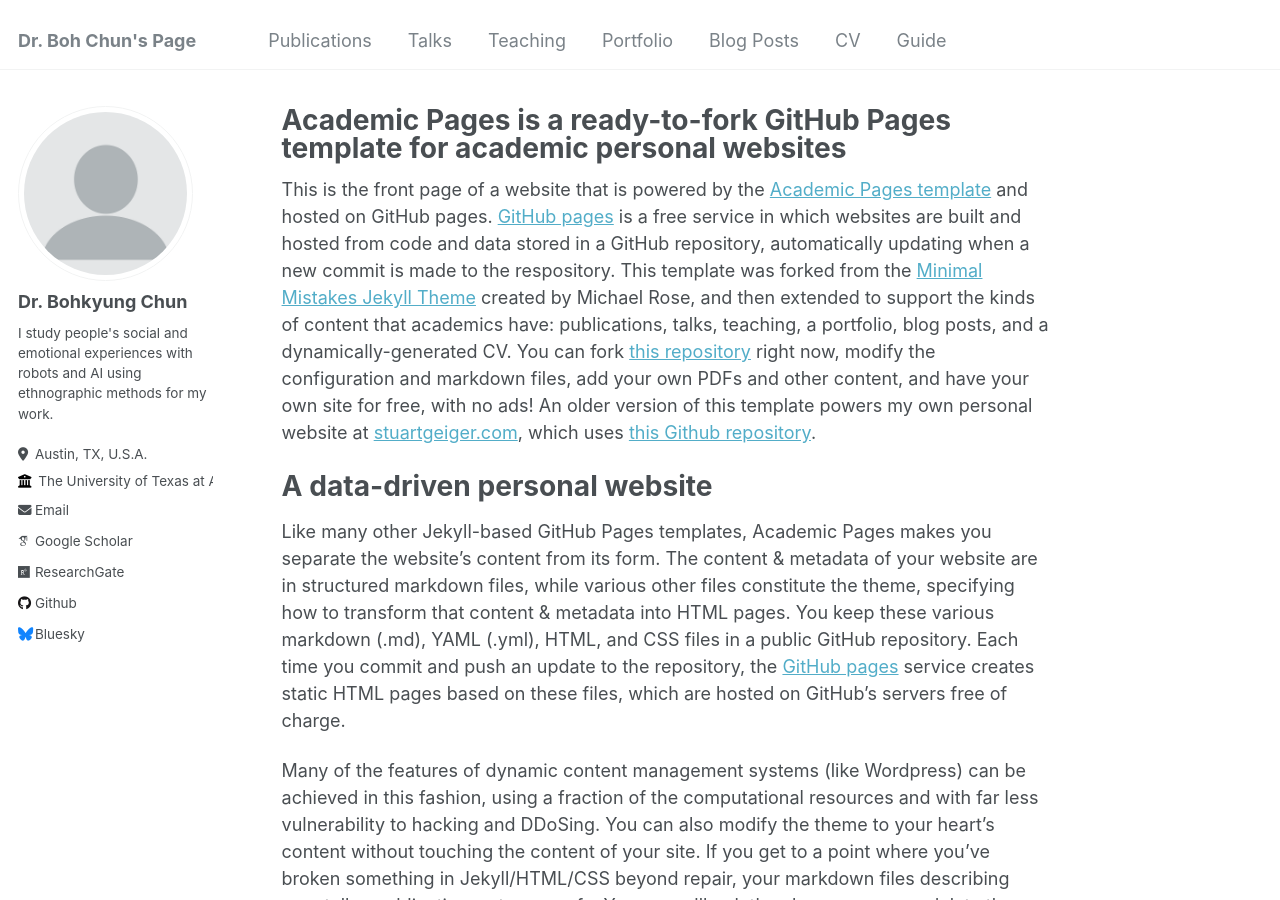
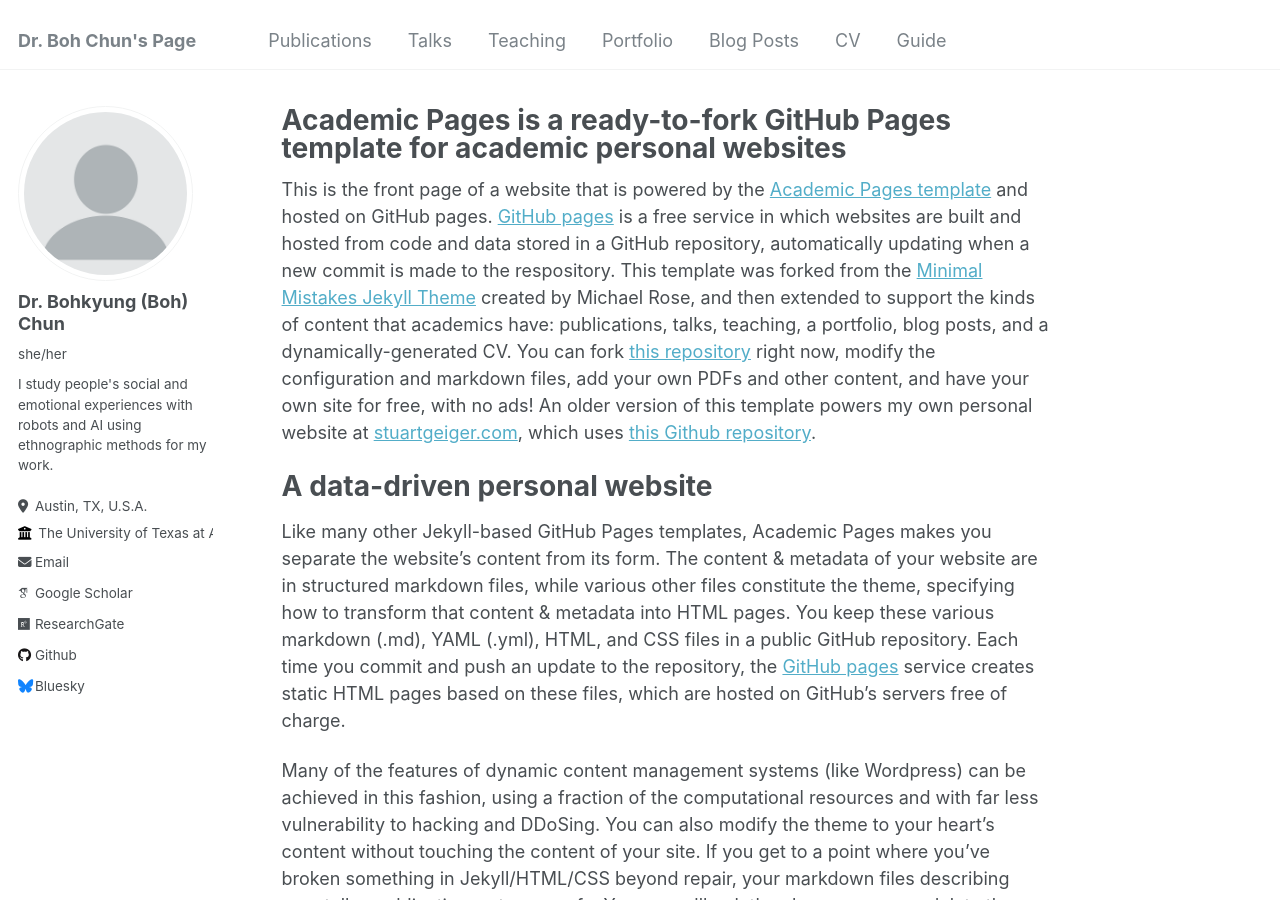
Before and after one commit to bohchun/bohchun.github.io, a Jekyll site: the page built from _pages/about.md, in a window 1280 px wide and 900 px high. Built offline with Jekyll 4.4.1, drawn with Linux system fonts in a browser that asks for light colours; some web fonts are replaced.

Commit message:
Update _config.yml

```diff
--- a/_config.yml
+++ b/_config.yml
@@ -22,8 +22,8 @@ repository               : "academicpages/academicpages.github.io"
 author:
   # Biographic information
   avatar           : "profile.png"
-  name             : "Dr. Bohkyung Chun"
-  pronouns         : # example: "she/her"
+  name             : "Dr. Bohkyung (Boh) Chun"
+  pronouns         : "she/her"
   bio              : "I study people's social and emotional experiences with robots and AI using ethnographic methods for my work."
   location         : "Austin, TX, U.S.A."
   employer         : "The University of Texas at Austin"
```
